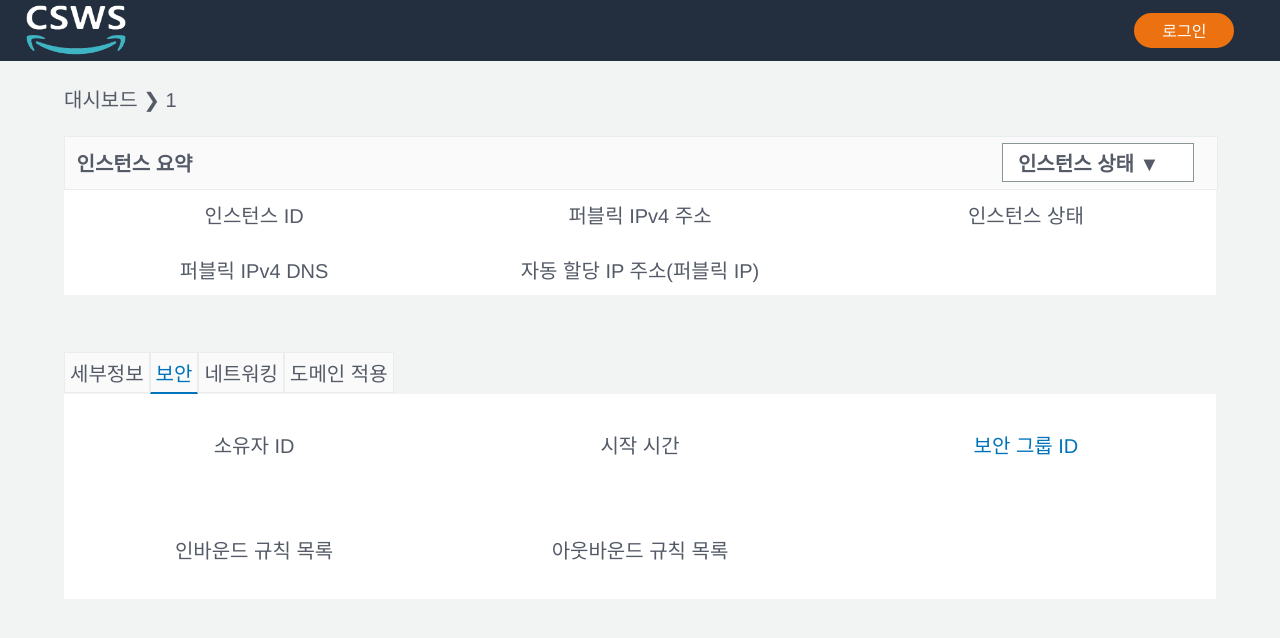
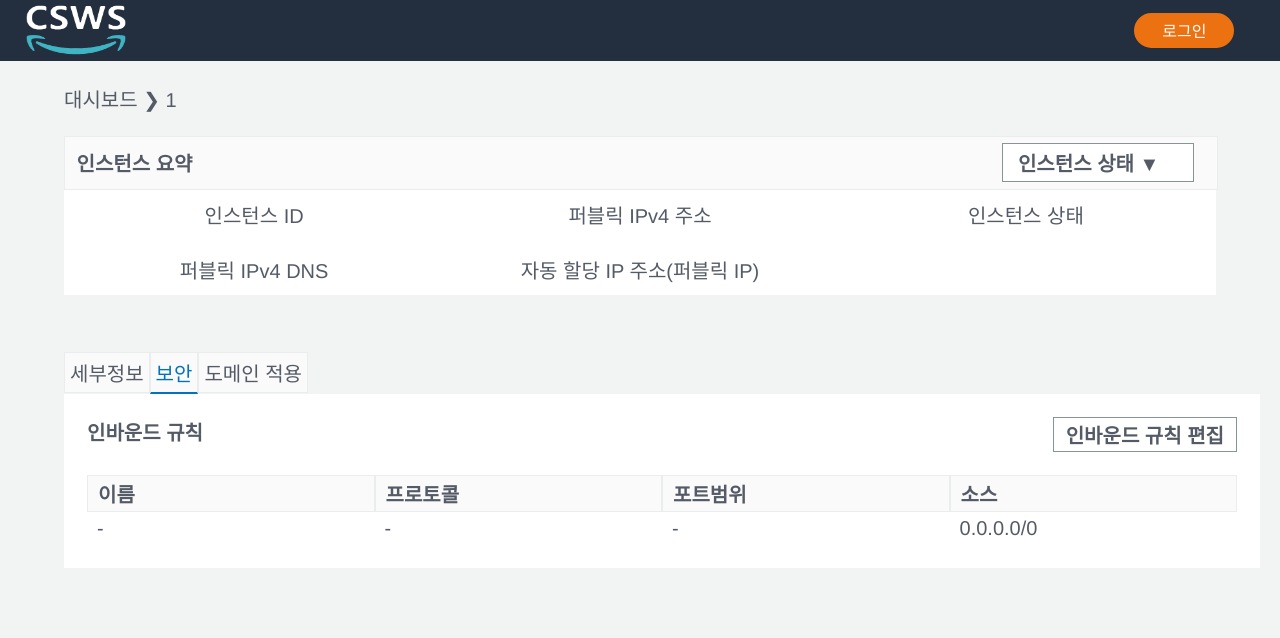
Before and after one commit to DonghyeonKang/CLMS, a React (Create React App) app in the folder frontend/: page /dashboard/1 in a window 1280 px wide. Both pictures are taken after a click on the element "보안". Shown: the top 638 px of the page. Built offline with nearby package versions, Linux system fonts and the light colour scheme.

Commit message:
Update InstanceDetail
인스턴스 상세 페이지 수정사항

```diff
--- a/frontend/src/components/Instance/InstanceDetail/TabsContent.js
+++ b/frontend/src/components/Instance/InstanceDetail/TabsContent.js
@@ -15,9 +15,6 @@ const TabsContent = () => {
           {list === 'security' ?
           <SelectedTab onClick={()=>setList('security')}>보안</SelectedTab> :
           <DetailTab onClick={()=>setList('security')}>보안</DetailTab>}
-          {list === 'networking' ?
-          <SelectedTab onClick={()=>setList('networking')}>네트워킹</SelectedTab> :
-          <DetailTab onClick={()=>setList('networking')}>네트워킹</DetailTab>}
           {list === 'domain' ?
           <SelectedTab onClick={()=>setList('domain')}>도메인 적용</SelectedTab> :
           <DetailTab onClick={()=>setList('domain')}>도메인 적용</DetailTab>}
@@ -31,21 +28,31 @@ const TabsContent = () => {
                 <DetailGrid>소유자</DetailGrid>
                 </>
                 : (list === 'security') ?
-                <>
-                <DetailGrid>소유자 ID</DetailGrid>
-                <DetailGrid>시작 시간</DetailGrid>
-                <DetailId onClick={() => navigate(`${Date.now()}`)}>보안 그룹 ID</DetailId>
-                <DetailGrid>인바운드 규칙 목록</DetailGrid>
-                <DetailGrid>아웃바운드 규칙 목록</DetailGrid>
-                </>
-                : (list === 'networking') ?
-                <>
-                <DetailGrid>퍼블릭 IPv4 주소</DetailGrid>
-                <DetailGrid>프라이빗 IPv4 주소</DetailGrid>
-                <DetailGrid>퍼블릭 IPv4 DNS</DetailGrid>
-                <DetailGrid>프라이빗 IP DNS 이름</DetailGrid>
-                <DetailGrid>네트워크 인터페이스</DetailGrid>
-                </>
+                <Box>
+                  <Stripe>
+                    <Title>인바운드 규칙</Title>
+                    <EditRules onClick={() => navigate('inboundRules')}>인바운드 규칙 편집</EditRules>
+                  </Stripe>
+
+                  <Rules>
+                    <thead>
+                      <tr>
+                        <RulesHeader style={{minWidth:'180px'}}>이름</RulesHeader>
+                        <RulesHeader style={{minWidth:'120px'}}>프로토콜</RulesHeader>
+                        <RulesHeader style={{minWidth:'120px'}}>포트범위</RulesHeader>
+                        <RulesHeader style={{minWidth:'120px'}}>소스</RulesHeader>
+                      </tr>
+                    </thead>
+                    <tbody>
+                      <tr>
+                        <RulesBody style={{minWidth:'180px'}}>-</RulesBody>
+                        <RulesBody style={{minWidth:'120px'}}>-</RulesBody>
+                        <RulesBody style={{minWidth:'120px'}}>-</RulesBody>
+                        <RulesBody style={{minWidth:'120px'}}>0.0.0.0/0</RulesBody>
+                      </tr>
+                    </tbody>
+                  </Rules>
+                </Box>
                 : <DetailGrid>
                 <TextField label="도메인 입력" onChange={(i)=>setDomain(i)} size="small" style={{marginRight:'10%'}}/>
                 <Button onClick={()=>console.log(domain.target.value)} variant="outlined">도메인 적용</Button>
@@ -94,10 +101,53 @@ const DetailGrid = styled.div`
   background-color: white;
 `;
 
-const DetailId = styled(DetailGrid)`
+const Box = styled.div`
+  grid-column: 1 / 4;
+  width: 95%;
+  padding: 2%;
+  min-width: 1150px;
+  background-color: white;
+`;
+
+const Stripe = styled.div`
+  display: flex;
+  justify-content: space-between;
+  margin-bottom: 2%;
+`;
+
+const Title = styled.div`
+  font-size: 20px;
+  font-weight: 600;
+`;
+
+const EditRules = styled.div`
   cursor: pointer;
-  color: #0073bb;
+  border: 0.5px solid #879596;
+  padding: 2px 12px;
+  font-weight: 600;
+  background-color: white;
   &:hover{
-    text-decoration: underline;
+    background-color: #fafafa;
+    color: black;
   }
 `;
+
+const Rules = styled.table`
+  width: 100%;
+  border-spacing: 0;
+`;
+
+const RulesHeader = styled.th`
+  background-color: #fafafa;
+  text-align: left;
+  padding: 3px 0;
+  padding-left: 10px;
+  border: 1px solid #eaeded;
+`;
+
+const RulesBody = styled.td`
+  text-align: left;
+  padding: 5px 0;
+  padding-left: 10px;
+  width: 20%;
+`;
```
